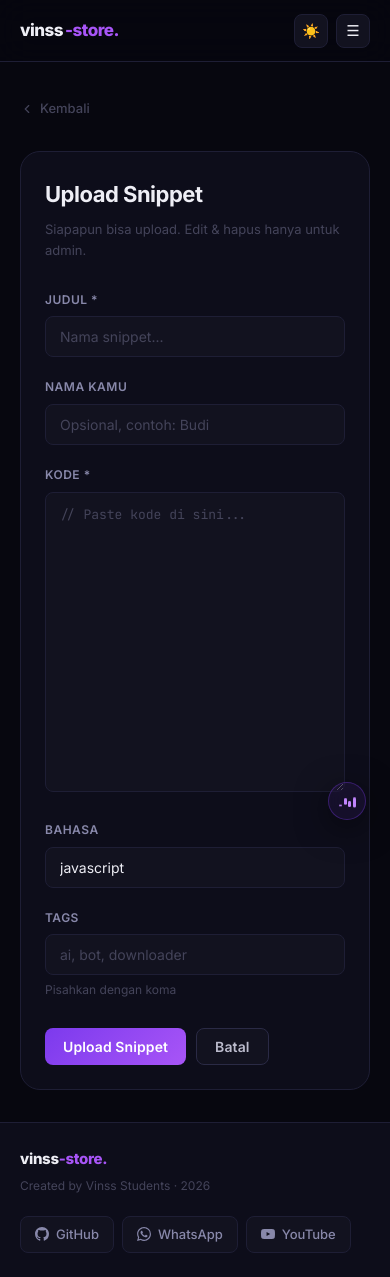
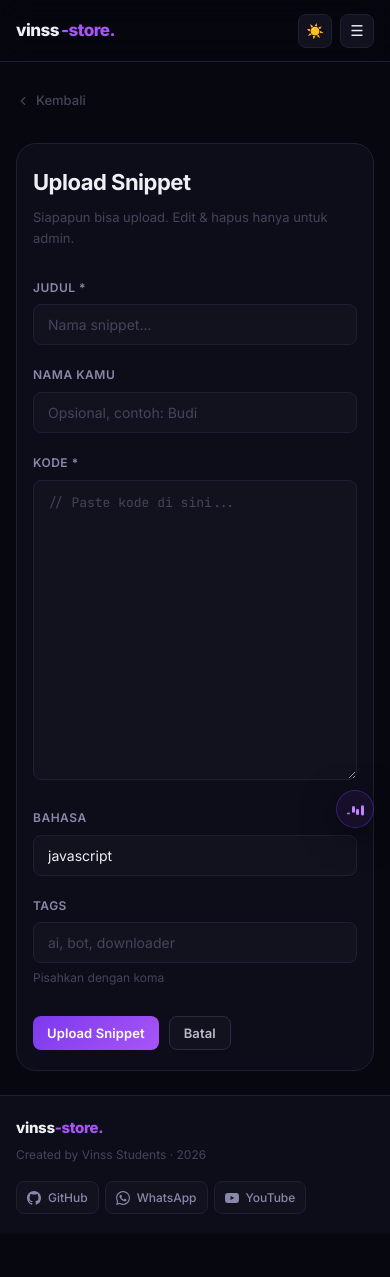
Before and after one commit to Vinss-Store/Vinss-SnappCode, a React (Vite) app: page /create in a window 390 px wide. After the commit the page ends 1234 px from the top, so only its background shows below. Built offline with nearby package versions, Linux system fonts and the light colour scheme.

Commit message:
fix: improve mobile responsive layout

```diff
--- a/src/index.css
+++ b/src/index.css
@@ -206,16 +206,43 @@ html.light .navbar { background: rgba(244,244,248,0.88); }
 
 /* RESPONSIVE */
 @media (max-width: 768px) {
-  .navbar { padding: 0 20px; }
-  .container, .container-sm { padding: 32px 20px; }
-  .hero { padding: 52px 0 36px; }
-  .form-card, .login-card { padding: 24px; }
-  .footer { padding: 24px 20px; }
-  .footer-inner { flex-direction: column; align-items: flex-start; }
-  .hero-stats { gap: 20px; }
+  .navbar { padding: 0 16px; }
+  .container, .container-sm { padding: 24px 16px; }
+  .hero { padding: 40px 0 28px; }
+  .hero h1 { font-size: clamp(28px, 8vw, 44px); letter-spacing: -1.5px; }
+  .hero p { font-size: 14px; margin-bottom: 28px; }
+  .hero-badge { font-size: 10px; padding: 4px 12px; margin-bottom: 20px; }
+  .hero-stats { gap: 16px; }
+  .hero-stat-num { font-size: 18px; }
+  .hero-divider { height: 24px; }
+  .search-wrap { margin-bottom: 24px; }
+  .search { font-size: 14px; padding: 11px 14px 11px 40px; }
+  .list-card { padding: 13px 14px; gap: 12px; }
+  .list-card-icon { width: 36px; height: 36px; border-radius: 8px; }
+  .list-card-title { font-size: 13px; }
+  .list-card-lang { font-size: 10px; }
+  .tag { font-size: 10px; padding: 2px 7px; }
+  .form-card, .login-card { padding: 20px 16px; }
+  .footer { padding: 20px 16px; }
+  .footer-inner { flex-direction: column; align-items: flex-start; gap: 16px; }
+  .footer-links { gap: 6px; }
+  .footer-link { padding: 6px 10px; font-size: 12px; }
+  .dashboard-header { flex-direction: column; align-items: flex-start; }
+  .detail-header h1 { font-size: clamp(20px, 6vw, 28px); letter-spacing: -0.5px; }
+  .detail-actions { gap: 6px; }
+  .btn { padding: 8px 14px; font-size: 13px; }
+  .audio-player { bottom: 16px; right: 16px; }
 }
+
 @media (max-width: 640px) {
   .desktop-nav { display: none; }
   .mobile-nav-right { display: flex; }
   .navbar { position: relative; }
 }
+
+@media (max-width: 380px) {
+  .container, .container-sm { padding: 20px 12px; }
+  .hero h1 { font-size: 26px; letter-spacing: -1px; }
+  .list-card { padding: 11px 12px; gap: 10px; }
+  .list-card-icon { width: 32px; height: 32px; }
+}
```
